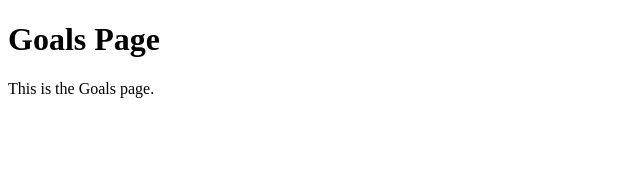
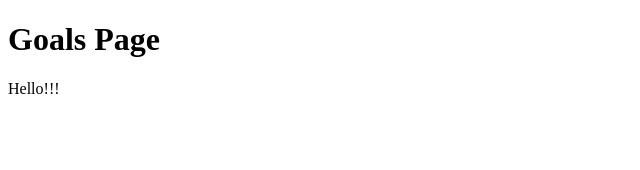
Before and after one commit to VivaciousViolin/vite-project, a React (Vite) app: page /goals in a window 1280 px wide. Shown: the top 170 px of the page, without its empty margins (0-640 px from the left). Built offline with nearby package versions, Linux system fonts and the light colour scheme.

Commit message:
Just testing

```diff
--- a/src/components/Goals.jsx
+++ b/src/components/Goals.jsx
@@ -4,7 +4,7 @@ const Goals = () => {
   return (
     <div>
       <h1>Goals Page</h1>
-      <p>This is the Goals page.</p>
+      <p>Hello!!!</p>
     </div>
   );
 };
```
